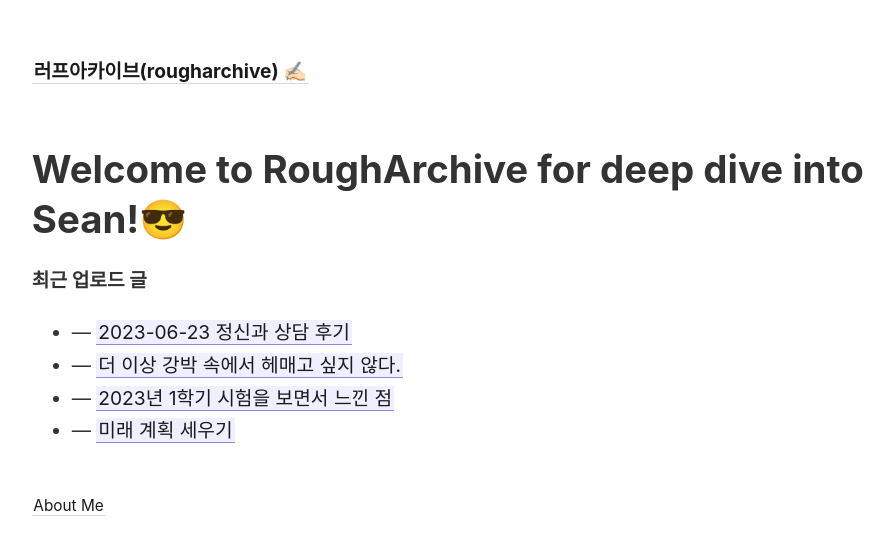
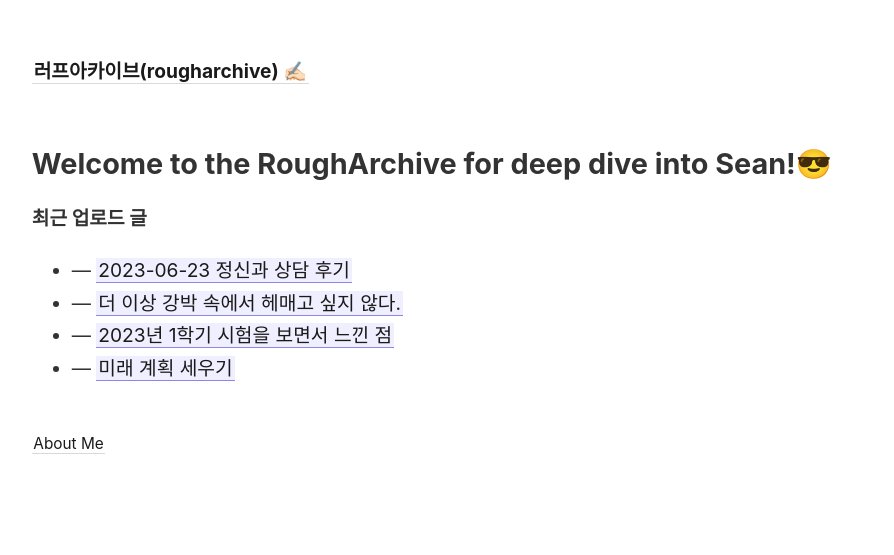
Before and after one commit to seandeepdive/diary, a Jekyll site: the page built from _pages/index.md, in a window 1280 px wide. Shown: the top 555 px of the page, without its empty margins (45-939 px from the left). Built offline with Jekyll 4.4.1, drawn with Linux system fonts in a browser that asks for light colours; some web fonts are replaced.

Commit message:
Update index.md

```diff
--- a/_pages/index.md
+++ b/_pages/index.md
@@ -5,7 +5,7 @@ id: home
 permalink: /
 ---
 
-# Welcome to RoughArchive for deep dive into Sean!😎
+## Welcome to the RoughArchive for deep dive into Sean!😎
 
 <strong>최근 업로드 글</strong>
 
```
